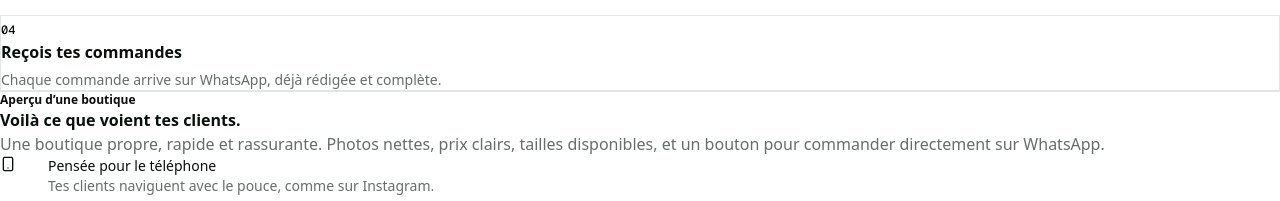
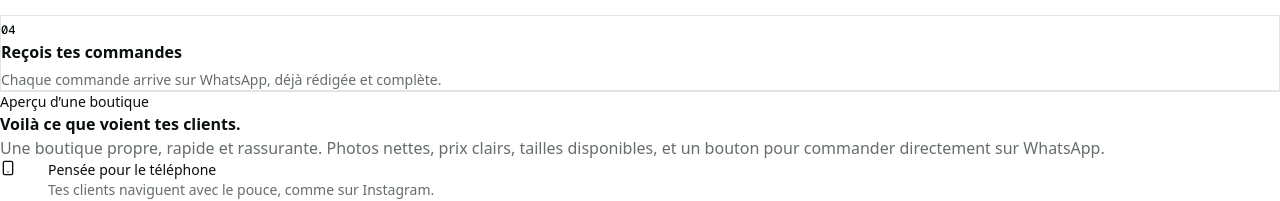
Before and after one commit to kabsindex/sellia, a React app in the folder src/: page / in a window 1280 px wide. Shown: the part 2892-3093 px from the top of the page. Built offline with nearby package versions, Linux system fonts and the light colour scheme; no server answers; the HTML template or start-up script is replaced by a standard one.

Commit message:
feat(landing): apply redesign to StorePreviewSection.tsx

```diff
--- a/src/components/marketing/StorePreviewSection.tsx
+++ b/src/components/marketing/StorePreviewSection.tsx
@@ -25,7 +25,7 @@ export function StorePreviewSection() {
     <section id="demo-boutique" className="scroll-mt-16 border-b border-border bg-background py-16 lg:py-24">
       <div className="mx-auto grid w-full max-w-[1160px] gap-12 px-5 lg:grid-cols-2 lg:items-center">
         <div className="order-2 lg:order-1">
-          <p className="text-xs font-semibold uppercase tracking-[0.14em] text-brand">
+          <p className="text-sm font-medium text-brand-strong">
             Aperçu d’une boutique
           </p>
           <h2 className="mt-3 font-heading text-[28px] font-semibold leading-tight tracking-[-0.02em] sm:text-[36px]">
```
